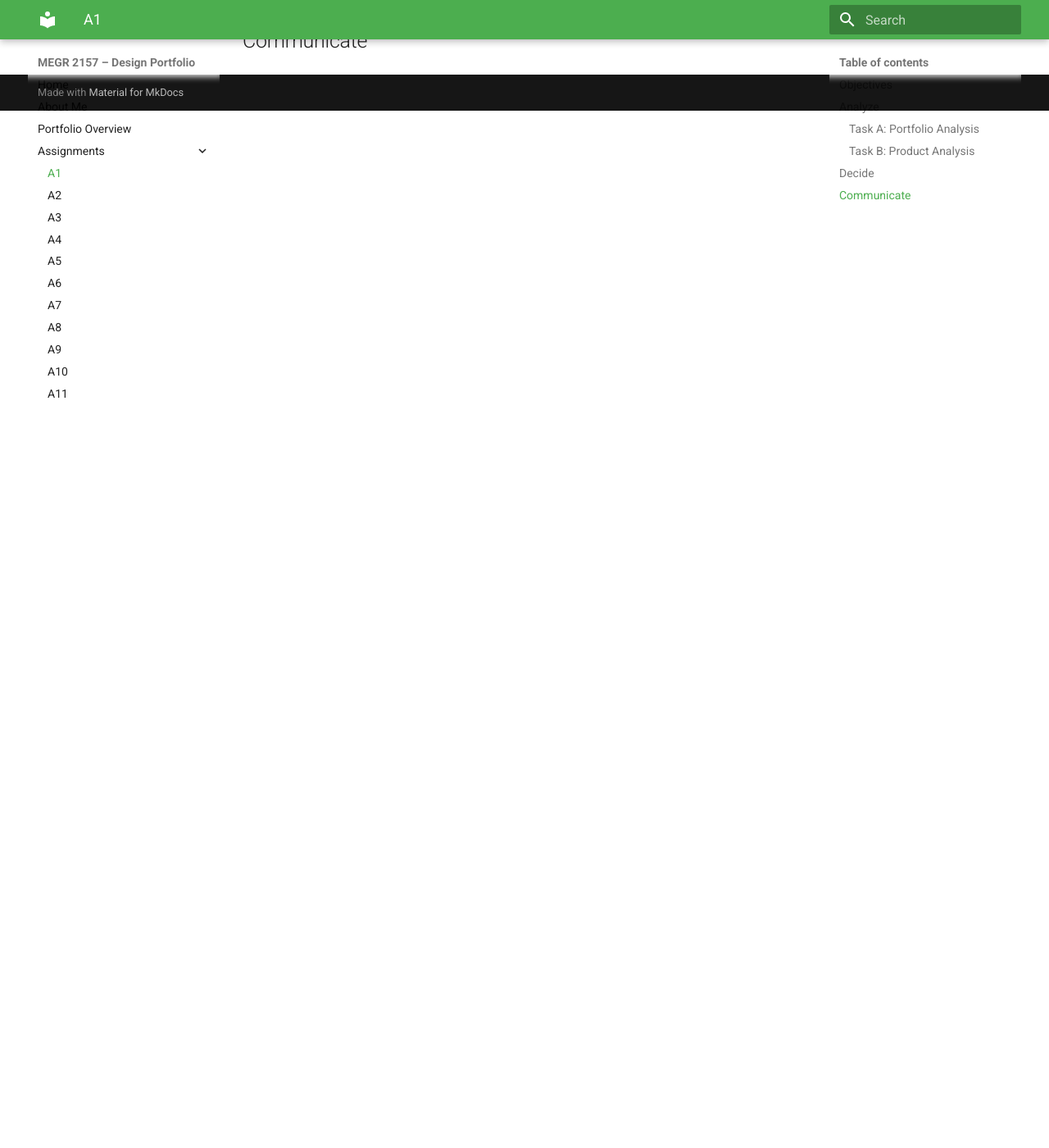
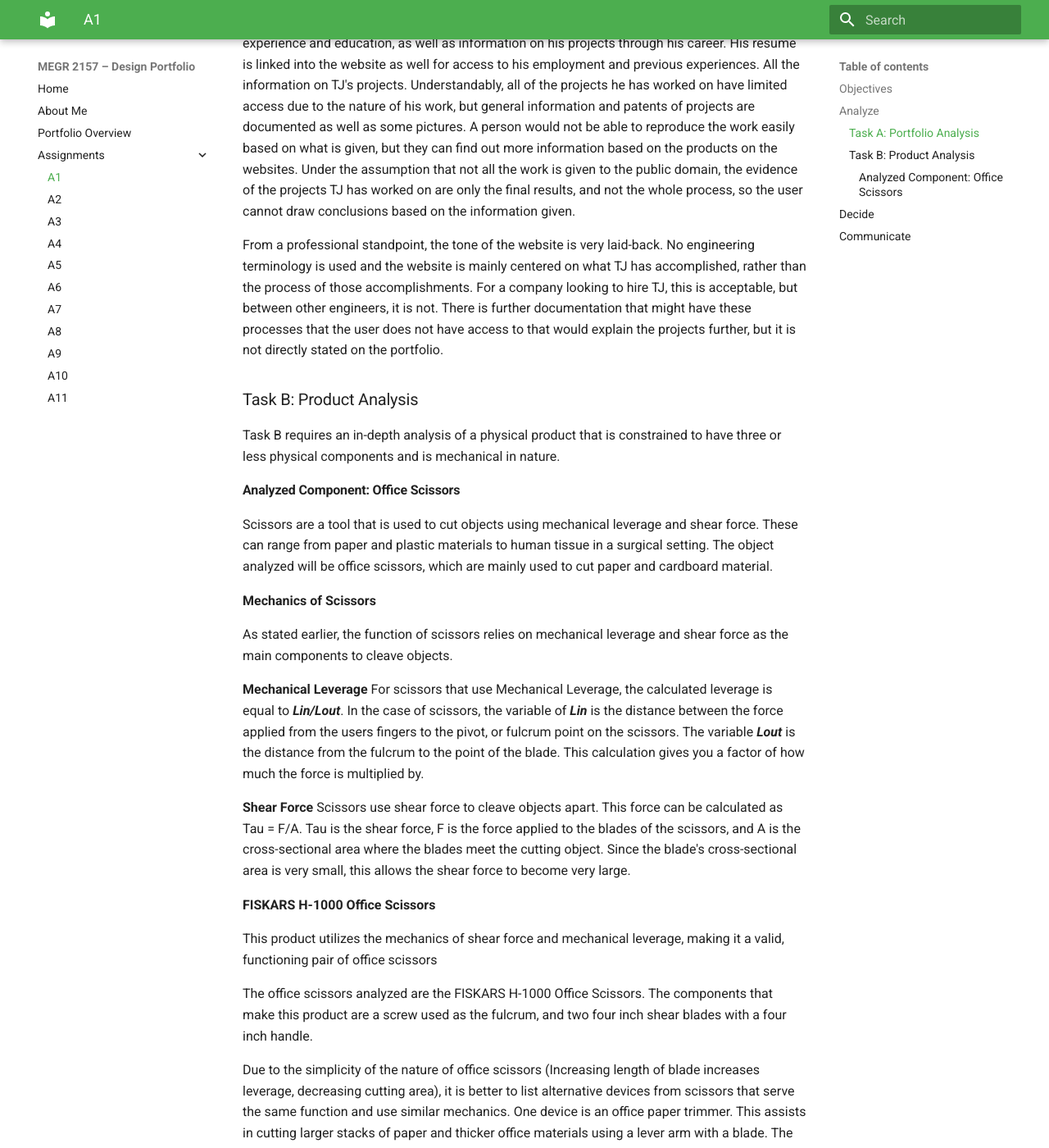
Before and after one commit to murondj/megr2156-design-portfolio, an MkDocs documentation site: the page built from docs/assignments/A01/index.md, in a window 1280 px wide and 1400 px high, scrolled down 1860 px. Shown: the whole window at 82% size. Built offline with MkDocs 1.6.1 and Material for MkDocs 9.7.7, drawn with Linux system fonts in a browser that asks for light colours; some of the changed text lies outside the part shown.

Commit message:
Update index.md

```diff
--- a/docs/assignments/A01/index.md
+++ b/docs/assignments/A01/index.md
@@ -26,7 +26,43 @@ The tone conveyed in this portfolio is mostly professional to employers and engi
 
 **Case 2: TJ Watson**
 
+TJ Watson is is a mechanical engineer that graduated from the Worcester Polytechnic Institute with a double major in Robotics Engineering and Mechanical Engineering. He currently is employed at Aurora Innovation as a Staff Hardware Engineer. This is the link to his portfolio that is being analyzed: https://www.tjwatson.net/work.html
+
+TJ's website is laid out in a simplistic way that allows the user to navigate through the tabs located at the top of the website. The user is able to find out personal information on TJ, his work experience and education, as well as information on his projects through his career. His resume is linked into the website as well for access to his employment and previous experiences. All the information on TJ's projects. Understandably, all of the projects he has worked on have limited access due to the nature of his work, but general information and patents of projects are documented as well as some pictures. A person would not be able to reproduce the work easily based on what is given, but they can find out more information based on the products on the websites. Under the assumption that not all the work is given to the public domain, the evidence of the projects TJ has worked on are only the final results, and not the whole process, so the user cannot draw conclusions based on the information given.
+
+From a professional standpoint, the tone of the website is very laid-back. No engineering terminology is used and the website is mainly centered on what TJ has accomplished, rather than the process of those accomplishments. For a company looking to hire TJ, this is acceptable, but between other engineers, it is not. There is further documentation that might have these processes that the user does not have access to that would explain the projects further, but it is not directly stated on the portfolio.
+
+
 ### Task B: Product Analysis
+
+Task B requires an in-depth analysis of a physical product that is constrained to have three or less physical components and is mechanical in nature.
+
+#### Analyzed Component: Office Scissors
+
+Scissors are a tool that is used to cut objects using mechanical leverage and shear force. These can range from paper and plastic materials to human tissue in a surgical setting. The object analyzed will be office scissors, which are mainly used to cut paper and cardboard material.
+
+**Mechanics of Scissors**
+
+As stated earlier, the function of scissors relies on mechanical leverage and shear force as the main components to cleave objects.
+
+**Mechanical Leverage**
+For scissors that use Mechanical Leverage, the calculated leverage is equal to ***Lin/Lout***. In the case of scissors, the variable of ***Lin*** is the distance between the force applied from the users fingers to the pivot, or fulcrum point on the scissors. The variable ***Lout*** is the distance from the fulcrum to the point of the blade. This calculation gives you a factor of how much the force is multiplied by.
+
+**Shear Force**
+Scissors use shear force to cleave objects apart. This force can be calculated as Tau = F/A. Tau is the shear force, F is the force applied to the blades of the scissors, and A is the cross-sectional area where the blades meet the cutting object. Since the blade's cross-sectional area is very small, this allows the shear force to become very large.
+
+**FISKARS H-1000 Office Scissors**
+
+This product utilizes the mechanics of shear force and mechanical leverage, making it a valid, functioning pair of office scissors
+
+The office scissors analyzed are the FISKARS H-1000 Office Scissors. The components that make this product are a screw used as the fulcrum, and two four inch shear blades with a four inch handle.
+
+
+Due to the simplicity of the nature of office scissors (Increasing length of blade increases leverage, decreasing cutting area), it is better to list alternative devices from scissors that serve the same function and use similar mechanics. One device is an office paper trimmer. This assists in cutting larger stacks of paper and thicker office materials using a lever arm with a blade. The blade is much longer than a scissor blade and the fulcrum point is attached to the base of the trimmer. This allows for a much larger mechanical advantage and increases the shear force of the trimmer to be able to handle more paper to cut than the H-1000 scissors. Another device that uses similar mechanics to scissors is Loop scissors. These use the exact same mechanics as the H-1000 scissors, except there is a spring that allows the blades to separate back to a cutting position for more efficient use. This however creates a more complex system, which involves spring mechanics to return the blades to the open position and also adds the extra component of the spring.
+
+In the original patent for the office scissors, they use a pin at the fulcrum. This pin allows the scissors to rotate freely which can lead to opening the scissors at unintended times and can even injure the user if not careful. The H-1000 scissors use a threaded screw to allow fore a more precise opening, but also allows the scissors to remain closed when not in use. This leads to less accidents and more control over the cut to the paper.
+
+
 
 ## Decide
 
```
